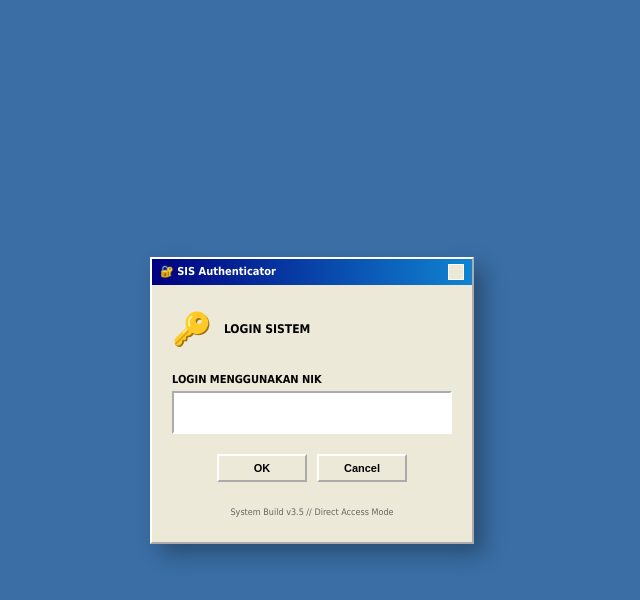
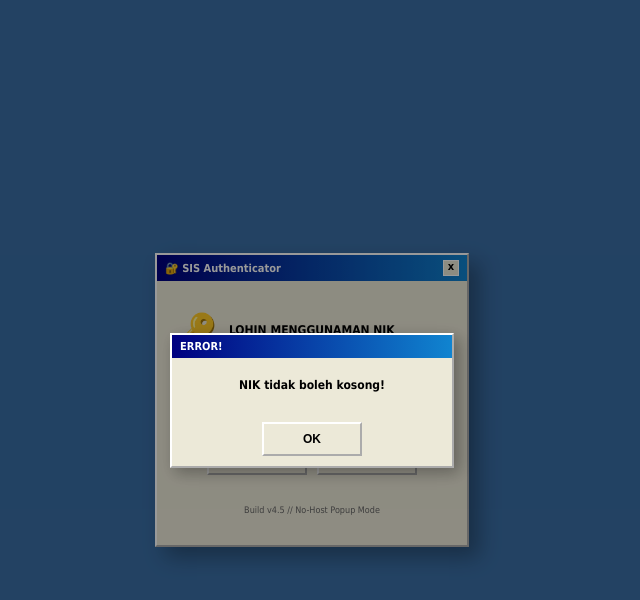
Before and after one commit to 085871373603/Stock_opname, a plain HTML site: page index.html in a window 1280 px wide. Both pictures are taken after a click on the button "OK". Shown: the whole page, without its empty margins (328-968 px from the left). Drawn offline with Linux system fonts and the light colour scheme.

Commit message:
Update index.html

```diff
--- a/index.html
+++ b/index.html
@@ -11,7 +11,7 @@
     <meta name="apple-mobile-web-app-status-bar-style" content="black-translucent">
 
     <style>
-        /* TAMPILAN WINDOWS CLASSIC */
+        /* --- WINDOWS CLASSIC THEME --- */
         body {
             background-color: #3a6ea5;
             font-family: 'Tahoma', sans-serif;
@@ -23,7 +23,7 @@
         }
 
         .login-window {
-            width: 320px;
+            width: 310px;
             background-color: #ece9d8;
             border: 2px outset #fff;
             box-shadow: 10px 10px 20px rgba(0,0,0,0.3);
@@ -36,35 +36,47 @@
             display: flex; justify-content: space-between; align-items: center;
         }
 
-        .win-body { padding: 25px 20px; display: flex; flex-direction: column; gap: 15px; }
+        .win-body { padding: 30px 20px; display: flex; flex-direction: column; gap: 15px; }
 
         .input-group { display: flex; flex-direction: column; gap: 5px; }
         .label { font-weight: bold; color: #000; font-size: 11px; }
 
         .input-net {
             border: 2px inset #fff;
-            padding: 10px; font-family: 'Tahoma';
-            font-size: 16px; outline: none;
+            padding: 12px; font-family: 'Tahoma';
+            font-size: 20px; outline: none;
             background: #fff; text-align: center;
-            font-weight: bold; letter-spacing: 3px;
+            font-weight: bold; letter-spacing: 4px;
             width: 100%; box-sizing: border-box;
         }
         .input-net:focus { background: #ffffcc; }
 
-        /* Matikan tanda panah pada input number */
+        /* Sembunyikan panah input number */
         input::-webkit-outer-spin-button, input::-webkit-inner-spin-button { -webkit-appearance: none; margin: 0; }
 
         .btn-group { display: flex; justify-content: center; gap: 10px; margin-top: 5px; }
 
         .btn-win {
             border: 2px outset #fff;
-            background: #ece9d8; padding: 6px 20px;
-            font-weight: bold; font-size: 11px; cursor: pointer;
-            min-width: 90px;
+            background: #ece9d8; padding: 8px 25px;
+            font-weight: bold; font-size: 12px; cursor: pointer;
+            min-width: 100px;
         }
         .btn-win:active { border-style: inset; transform: translate(1px, 1px); }
 
-        .footer-info { text-align: center; color: #666; font-size: 9px; margin-top: 10px; }
+        /* --- STYLE POPUP CUSTOM (DIBAWAH INI) --- */
+        .custom-modal-overlay {
+            position: fixed; top: 0; left: 0; width: 100%; height: 100%;
+            background: rgba(0,0,0,0.4); z-index: 9999;
+            display: none; justify-content: center; align-items: center;
+        }
+        .custom-modal-box {
+            width: 280px; background: #ece9d8; border: 2px outset #fff;
+            box-shadow: 5px 5px 15px rgba(0,0,0,0.3);
+        }
+        .modal-body { padding: 20px; text-align: center; font-size: 12px; color: #000; font-weight: bold; }
+
+        .footer-info { text-align: center; color: #666; font-size: 9px; margin-top: 15px; }
     </style>
 </head>
 <body>
@@ -72,28 +84,37 @@
 <div class="login-window">
     <div class="win-header">
         <span>🔐 SIS Authenticator</span>
-        <div style="border:1px solid #fff; width:14px; height:14px; line-height:12px; text-align:center; cursor:pointer; background:#ece9d8; color:#000;"></div>
+        <div onclick="location.reload()" style="border:1px solid #fff; width:14px; height:14px; line-height:12px; text-align:center; cursor:pointer; background:#ece9d8; color:#000;">x</div>
     </div>
 
     <div class="win-body">
-        <div style="display:flex; align-items:center; gap:12px; margin-bottom:10px;">
+        <div style="display:flex; align-items:center; gap:12px; margin-bottom:5px;">
             <div style="font-size:32px;">🔑</div>
-            <div style="font-size:12px; color:#000; font-weight: bold;">
-                LOGIN SISTEM
-            </div>
+            <div style="font-size:12px; color:#000; font-weight: bold;">LOHIN MENGGUNAMAN NIK</div>
         </div>
 
         <div class="input-group">
-            <span class="label">LOGIN MENGGUNAKAN NIK</span>
-            <input type="number" id="nik" class="input-net" placeholder="" maxlength="8" oninput="if(this.value.length > 8) this.value = this.value.slice(0, 8);" autofocus>
+            <input type="number" id="nik" class="input-net" placeholder="00000000" maxlength="8" oninput="if(this.value.length > 8) this.value = this.value.slice(0, 8);" autofocus>
         </div>
 
         <div class="btn-group">
             <button class="btn-win" id="btnLogin">OK</button>
-            <button class="btn-win" onclick="document.getElementById('nik').value=''">Cancel</button>
+            <button class="btn-win" onclick="document.getElementById('nik').value=''">Reset</button>
         </div>
 
-        <div class="footer-info">System Build v3.5 // Direct Access Mode</div>
+        <div class="footer-info">Build v4.5 // No-Host Popup Mode</div>
+    </div>
+</div>
+
+<div id="msgOverlay" class="custom-modal-overlay">
+    <div class="custom-modal-box">
+        <div class="win-header">
+            <span>ERROR!</span>
+        </div>
+        <div class="modal-body" id="msgContent">Pesan disini...</div>
+        <div class="modal-footer" style="padding:10px; display:flex; justify-content:center;">
+            <button class="btn-win" onclick="closeMsg()">OK</button>
+        </div>
     </div>
 </div>
 
@@ -117,11 +138,20 @@
     const btnLogin = document.getElementById('btnLogin');
     const nikInput = document.getElementById('nik');
 
+    // FUNGSI POPUP CUSTOM
+    window.showMsg = function(pesan) {
+        document.getElementById('msgContent').innerText = pesan;
+        document.getElementById('msgOverlay').style.display = 'flex';
+    }
+    window.closeMsg = function() {
+        document.getElementById('msgOverlay').style.display = 'none';
+    }
+
     async function processLogin() {
         const nikValue = nikInput.value.trim();
 
-        if (nikValue === "") {
-            alert("NIK tidak boleh kosong!");
+        if (!nikValue) {
+            showMsg("NIK tidak boleh kosong!");
             return;
         }
 
@@ -134,36 +164,37 @@
 
             if (snapshot.exists()) {
                 const data = snapshot.val();
-
-                // Simpan Sesi
                 localStorage.setItem('so_session', JSON.stringify({
                     nik: nikValue,
                     nama: data.nama,
                     role: data.role
                 }));
 
-                // Redirect sesuai Role
-                if (data.role === 'MASTER') {
-                    window.location.href = 'dashboard_master.html';
-                } else {
-                    window.location.href = 'dashboard_user.html';
-                }
+                if (data.role === 'MASTER') window.location.href = 'dashboard_master.html';
+                else window.location.href = 'dashboard_user.html';
             } else {
-                alert("Gagal: NIK " + nikValue + " tidak terdaftar di toko ini!.");
+                showMsg("NIK [" + nikValue + "] TIDAK TERDAFTAR DI TOKO INI!");
                 btnLogin.disabled = false;
                 btnLogin.innerText = "OK";
             }
         } catch (err) {
-            alert("Error: Koneksi terputus.");
+            showMsg("ERROR: GAGAL TERHUBUNG DATABASE");
             btnLogin.disabled = false;
             btnLogin.innerText = "OK";
         }
     }
 
     btnLogin.addEventListener('click', processLogin);
-    nikInput.addEventListener('keypress', (e) => {
-        if (e.key === 'Enter') processLogin();
-    });
+    nikInput.addEventListener('keypress', (e) => { if (e.key === 'Enter') processLogin(); });
+</script>
+
+<script>
+    // PWA Service Worker
+    if ('serviceWorker' in navigator) {
+        window.addEventListener('load', () => {
+            navigator.serviceWorker.register('sw.js').catch(err => console.log('SW failed', err));
+        });
+    }
 </script>
 
 </body>
```
